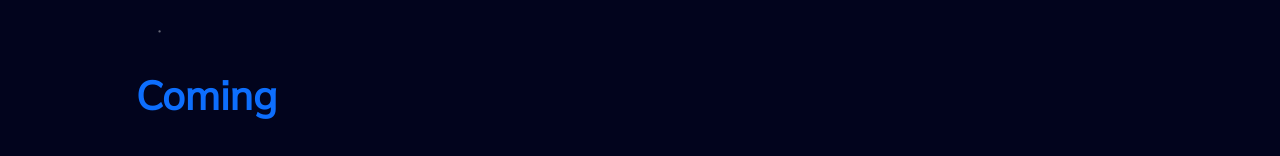
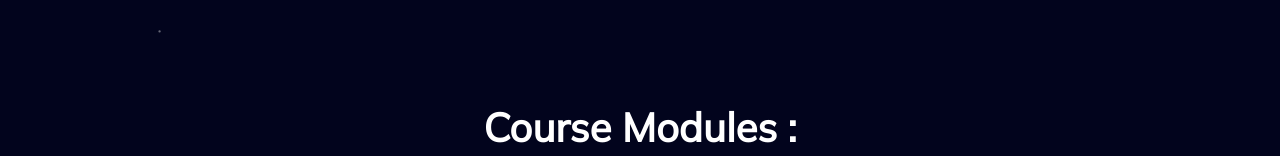
Before and after one commit to rajkishorepatra/digiverse, a React (Create React App) app: page /courses in a window 1280 px wide. Shown: the part 519-675 px from the top of the page. Built offline with nearby package versions, Linux system fonts and the light colour scheme; a web font is replaced by a local one.

Commit message:
Remove Flash

```diff
--- a/src/components/Courses.jsx
+++ b/src/components/Courses.jsx
@@ -33,7 +33,6 @@ const Courses = (props) => {
         btname="Buy Now"
         pagedesc="At Digiverse360, we offer digital marketing courses for all levels, from beginners to experts. Our courses provide valuable skills and knowledge with certification upon completion. Join us to broaden your abilities and receive a distinct approach to digital marketing education."
       />
-        <h1 className="soon"><strong className="text-primary" >Coming <span className="blink text-warning"> Soon!</span></strong></h1>
 
       <h1 className="courseheader container-fluid text-center">
       <strong>Course Modules :</strong> <hr />
```
